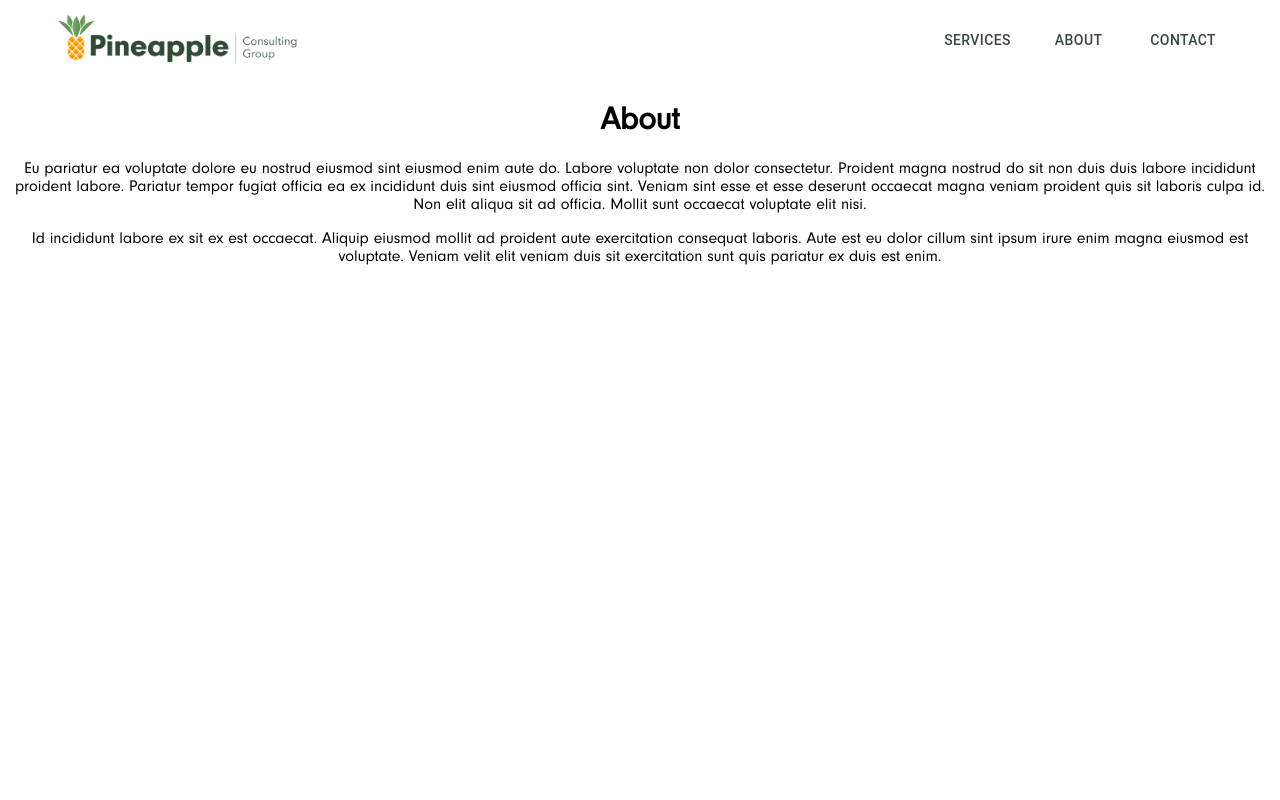
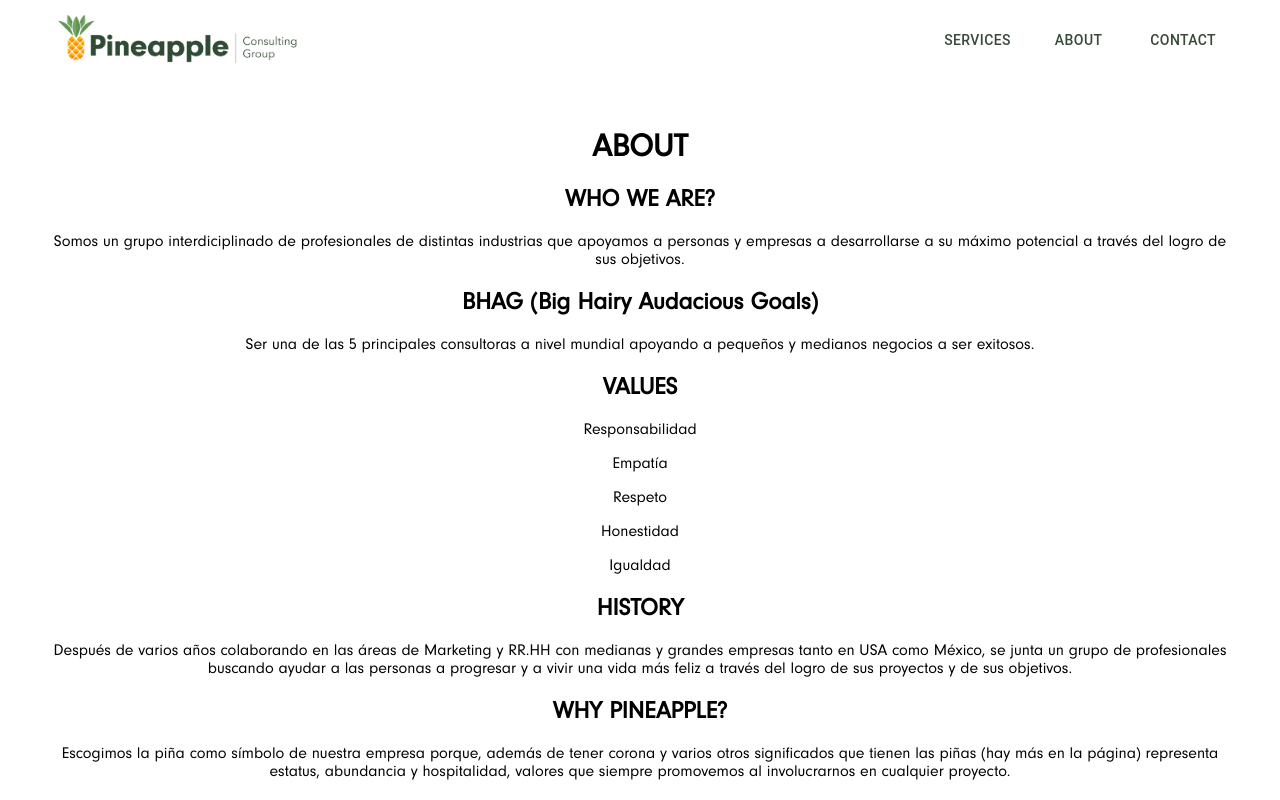
Before and after one commit to camizag/pineapple-consulting-group-app, a React (Create React App) app: page /about in a window 1280 px wide. Built offline with nearby package versions, Linux system fonts and the light colour scheme.

Commit message:
added about text

```diff
--- a/src/pages/About.js
+++ b/src/pages/About.js
@@ -1,9 +1,27 @@
 export default function About() {
     return (
         <>
-            <h1 className="about-title">About</h1>
-            <p className="about-p">Eu pariatur ea voluptate dolore eu nostrud eiusmod sint eiusmod enim aute do. Labore voluptate non dolor consectetur. Proident magna nostrud do sit non duis duis labore incididunt proident labore. Pariatur tempor fugiat officia ea ex incididunt duis sint eiusmod officia sint. Veniam sint esse et esse deserunt occaecat magna veniam proident quis sit laboris culpa id. Non elit aliqua sit ad officia. Mollit sunt occaecat voluptate elit nisi.</p>
-            <p className="about-p">Id incididunt labore ex sit ex est occaecat. Aliquip eiusmod mollit ad proident aute exercitation consequat laboris. Aute est eu dolor cillum sint ipsum irure enim magna eiusmod est voluptate. Veniam velit elit veniam duis sit exercitation sunt quis pariatur ex duis est enim.</p>
+            <div className="about-container">
+                <h1 className="about-title">ABOUT</h1>
+                <h2 className="about-subtitle">WHO WE ARE?</h2>
+                <p className="about-p">Somos un grupo interdiciplinado de profesionales de distintas industrias que apoyamos a personas y empresas a desarrollarse a su máximo potencial a través del logro de sus objetivos.</p>
+
+                <h2 className="about-subtitle">BHAG (Big Hairy Audacious Goals)</h2>
+                <p className="about-p">Ser una de las 5 principales consultoras a nivel mundial apoyando a pequeños y medianos negocios a ser exitosos.</p>
+
+                <h2 className="about-subtitle">VALUES</h2>
+                <p className="about-p">Responsabilidad</p>
+                <p className="about-p">Empatía</p>
+                <p className="about-p">Respeto</p>
+                <p className="about-p">Honestidad</p>
+                <p className="about-p">Igualdad</p>
+
+                <h2 className="about-subtitle">HISTORY</h2>
+                <p className="about-p">Después de varios años colaborando en las áreas de Marketing y RR.HH con medianas y grandes empresas tanto en USA como México, se junta un grupo de profesionales buscando ayudar a las personas a progresar y a vivir una vida más feliz a través del logro de sus proyectos y de sus objetivos.</p>
+
+                <h2 className="about-subtitle">WHY PINEAPPLE?</h2>
+                <p className="about-p">Escogimos la piña como símbolo de nuestra empresa porque, además de tener corona y varios otros significados que tienen las piñas (hay más en la página) representa estatus, abundancia y hospitalidad, valores que siempre promovemos al involucrarnos en cualquier proyecto.</p>
+            </div>
         </>
 
     )
--- a/src/style.css
+++ b/src/style.css
@@ -188,3 +188,8 @@
   .services-container {
     margin: 3rem;
   }
+
+  /******** About ********/
+  .about-container {
+    margin: 3rem;
+  }
```
